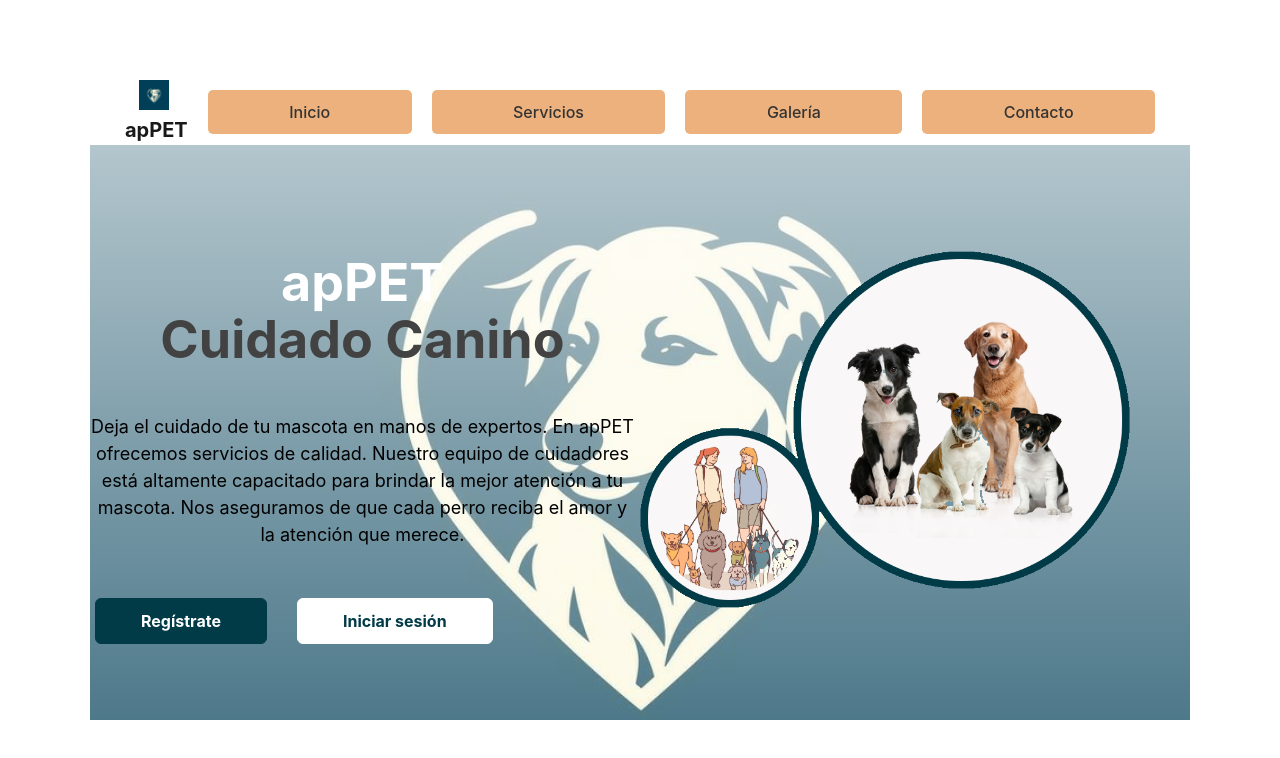
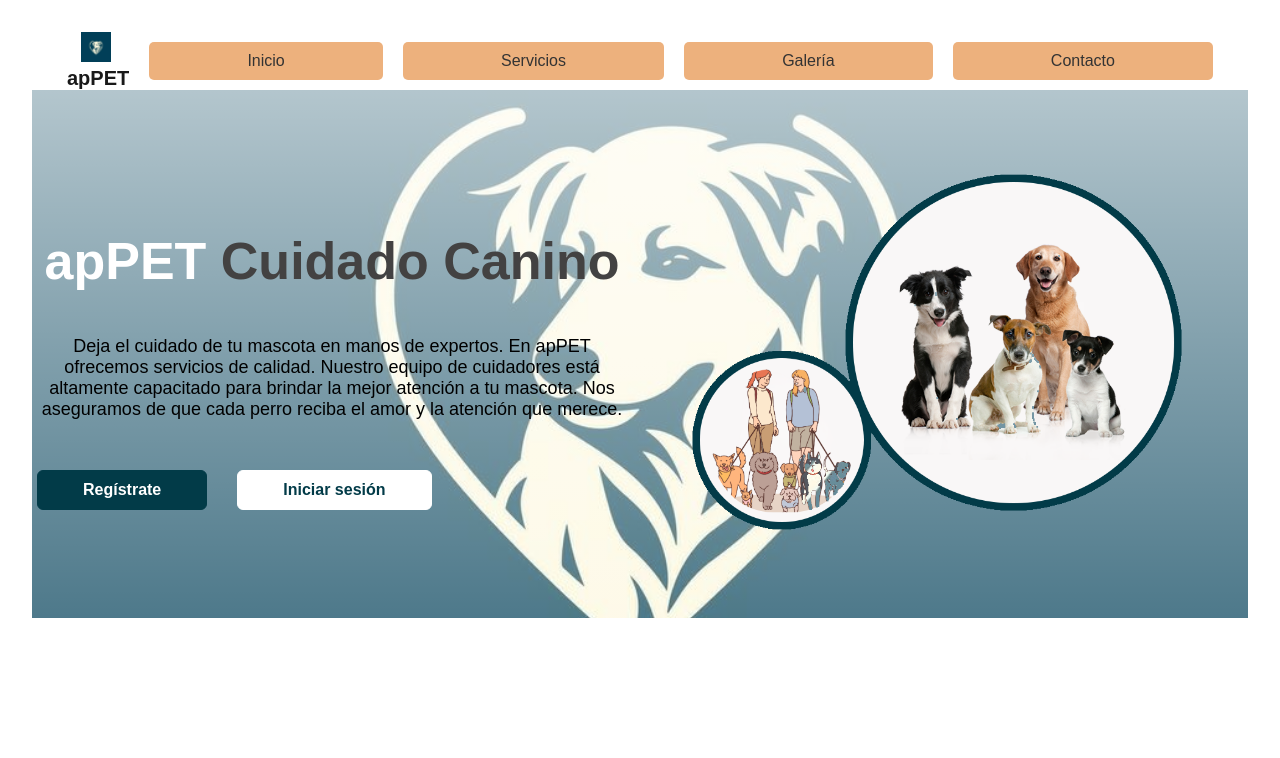
Before and after one commit to SherlockEspitia/paw-care, a React (Vite) app in the folder frontend/: page / in a window 1280 px wide. Shown: the top 758 px of the page. Built offline with nearby package versions, Linux system fonts and the light colour scheme.

Commit message:
los formularios de cuidadores y propietarios se pasan a componentes en el frontend

```diff
--- a/frontend/src/index.css
+++ b/frontend/src/index.css
@@ -1,16 +1,4 @@
 :root {
-  font-family: Inter, system-ui, Avenir, Helvetica, Arial, sans-serif;
-  line-height: 1.5;
-  font-weight: 400;
-
-  color-scheme: light dark;
-  color: rgba(255, 255, 255, 0.87);
-  background-color: #242424;
-
-  font-synthesis: none;
-  text-rendering: optimizeLegibility;
-  -webkit-font-smoothing: antialiased;
-  -moz-osx-font-smoothing: grayscale;
   /* Light Palette */
     /* CSS HEX */
   --sky-blue: #87ceebff;
@@ -42,45 +30,11 @@
   --liver: hsla(14, 26%, 29%, 1);
 }
 
-a {
-  font-weight: 500;
-  color: #646cff;
-  text-decoration: inherit;
-}
-a:hover {
-  color: #535bf2;
-}
-
-body {
-  margin: 0;
-  display: flex;
-  place-items: center;
-  min-width: 320px;
-  min-height: 100vh;
-}
-
-h1 {
-  font-size: 3.2em;
-  line-height: 1.1;
-}
-
-button {
-  border-radius: 8px;
-  border: 1px solid transparent;
-  padding: 0.6em 1.2em;
-  font-size: 1em;
-  font-weight: 500;
-  font-family: inherit;
-  background-color: #1a1a1a;
-  cursor: pointer;
-  transition: border-color 0.25s;
-}
-button:hover {
-  border-color: #646cff;
-}
-button:focus,
-button:focus-visible {
-  outline: 4px auto -webkit-focus-ring-color;
+body,
+html {
+    font-family: Arial, sans-serif;
+    margin: 0;
+    padding: 0;
 }
 
 @media (prefers-color-scheme: light) {
```
Also changed, not shown: frontend/src/components/FormCuidadores/Cuidadores.css (renamed from frontend/src/Cuidadores.css), frontend/src/components/FormCuidadores/Cuidadores.jsx (renamed from frontend/src/Cuidadores.jsx), frontend/src/components/FormPropietarios/Propietarios.css (renamed from frontend/src/Propietarios.css), frontend/src/components/FormPropietarios/Propietarios.jsx (renamed from frontend/src/Propietarios.jsx), frontend/src/img/Logo.svg (added).
